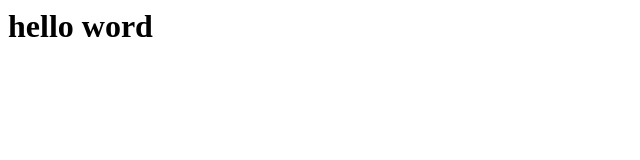
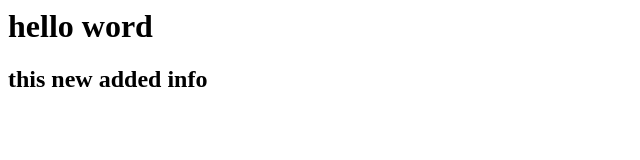
Before and after one commit to QHYinwardness/python_data_engineering, a plain HTML site: page index.html in a window 1280 px wide. Shown: the whole page, without its empty margins (0-640 px from the left). Drawn offline with Linux system fonts and the light colour scheme.

Commit message:
Update index.html

```diff
--- a/index.html
+++ b/index.html
@@ -1 +1,2 @@
 <h1>hello word</h1>
+<h2>this new added info</h2>
```
